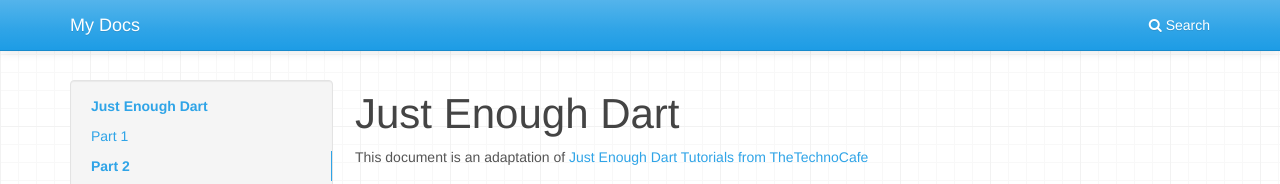
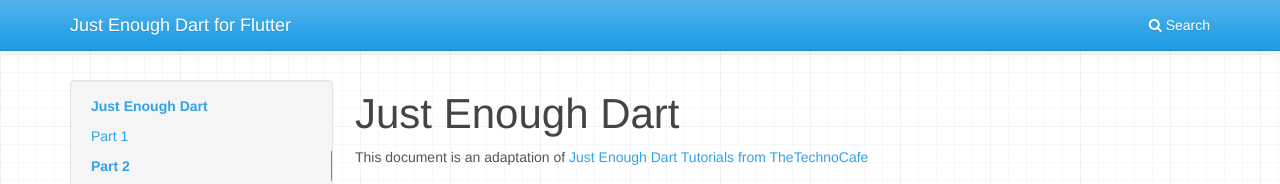
Before and after one commit to alteroo/just_enough_dart, a plain HTML site: page index.html in a window 1280 px wide. Shown: the top 184 px of the page. Drawn offline with nearby package versions, Linux system fonts and the light colour scheme.

Commit message:
Deployed  with MkDocs version: 1.0.4

```diff
--- a/index.html
+++ b/index.html
@@ -8,7 +8,7 @@
 
 
         <link rel="shortcut icon" href="img/favicon.ico">
-        <title>My Docs</title>
+        <title>Just Enough Dart for Flutter</title>
         <link href="css/bootstrap-custom.min.css" rel="stylesheet">
         <link href="css/font-awesome.min.css" rel="stylesheet">
         <link href="css/base.css" rel="stylesheet">
@@ -32,7 +32,7 @@
 
                 <!-- Collapsed navigation -->
                 <div class="navbar-header">
-                    <a class="navbar-brand" href=".">My Docs</a>
+                    <a class="navbar-brand" href=".">Just Enough Dart for Flutter</a>
                 </div>
 
                 <!-- Expanded navigation -->
@@ -147,5 +147,5 @@
 
 <!--
 MkDocs version : 1.0.4
-Build Date UTC : 2019-11-23 17:24:35
+Build Date UTC : 2019-11-23 17:27:07
 -->
```
Also changed, not shown: 404.html (+2 -2 lines), 1 other file.
